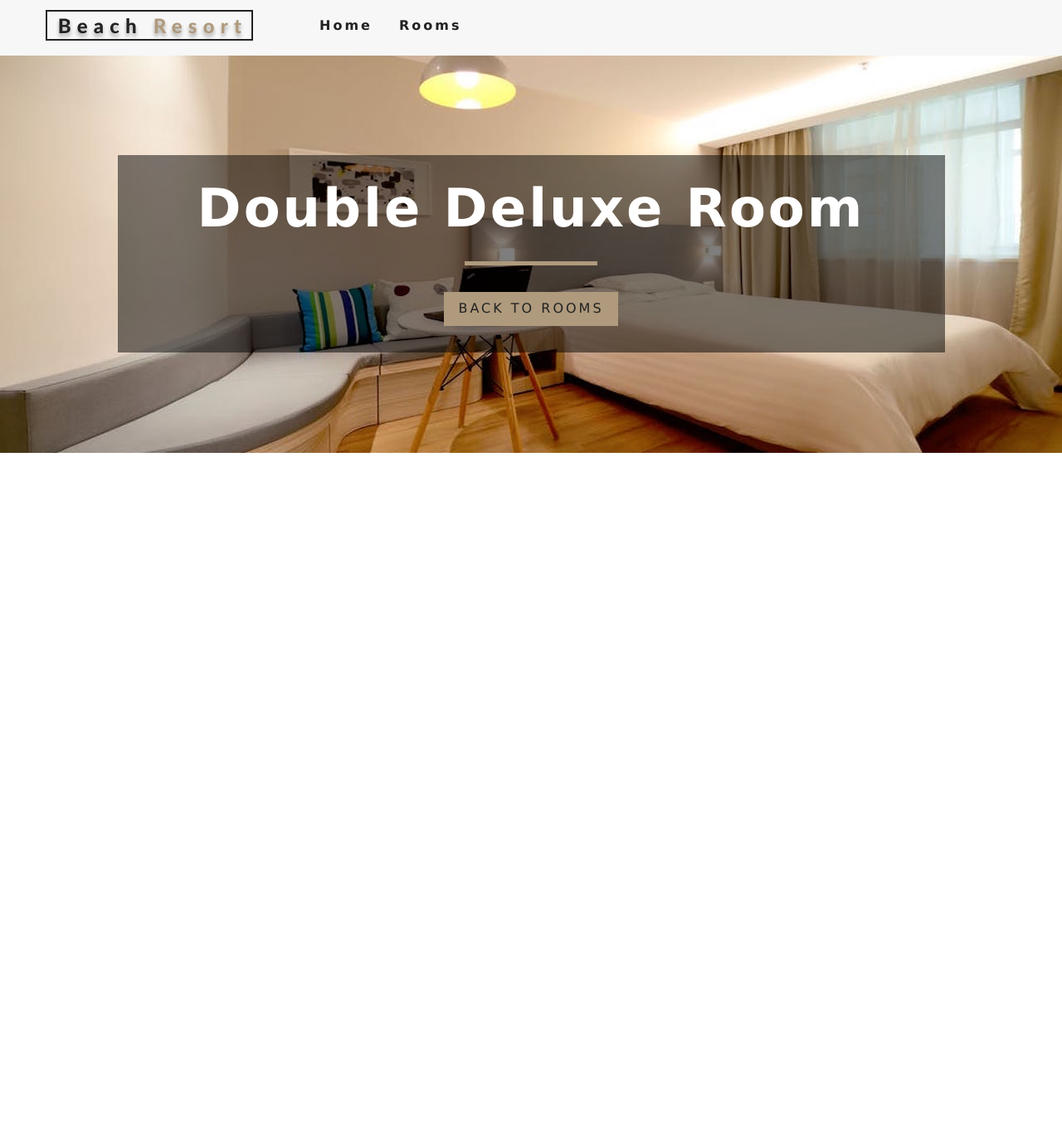
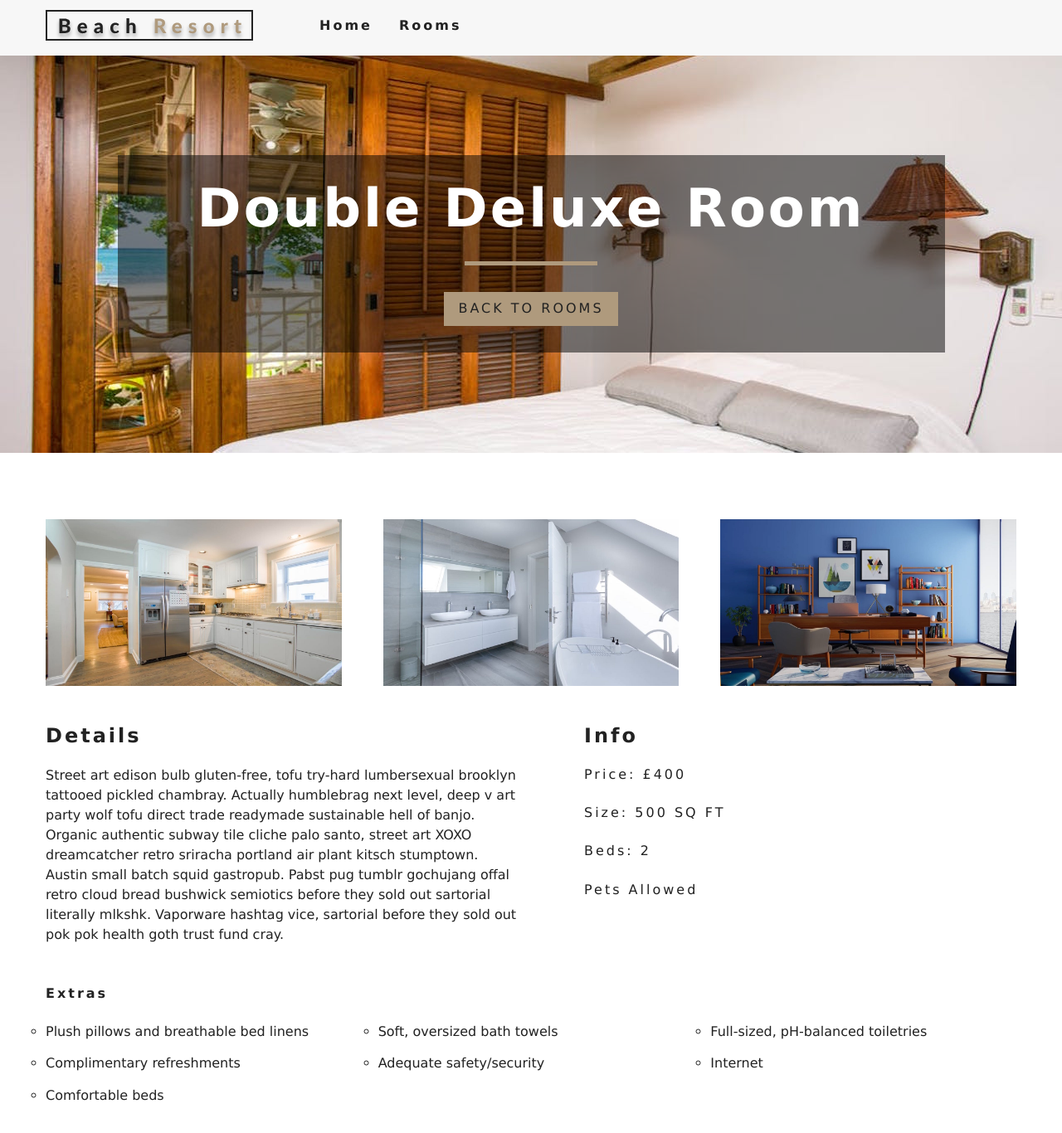
Before and after one commit to tom-morgan00/Beach-Resort, a React (Create React App) app: page /rooms/double-deluxe in a window 1280 px wide. Shown: the top 1366 px of the page at 83% size. Before the commit the page ends 800 px from the top, so only its background shows below. Built offline with nearby package versions, Linux system fonts and the light colour scheme.

Commit message:
room page

```diff
--- a/package.json
+++ b/package.json
@@ -11,6 +11,7 @@
     "react-icons": "^4.2.0",
     "react-router-dom": "^5.2.0",
     "react-scripts": "4.0.1",
+    "styled-components": "^5.2.3",
     "web-vitals": "^1.0.1"
   },
   "scripts": {
--- a/src/App.css
+++ b/src/App.css
@@ -412,7 +412,7 @@ h6 {
   letter-spacing: var(--mainSpacing);
 }
 .extras {
-  list-style-type: none;
+  list-style-type: circle;
   display: grid;
   grid-template-columns: repeat(auto-fit, minmax(330px, 1fr));
   grid-column-gap: 2rem;
--- /dev/null
+++ b/src/components/StyledHero.js
@@ -0,0 +1,13 @@
+import styled from 'styled-components';
+import defaultImg from '../images/room-1.jpeg';
+
+const StyledHero = styled.header`
+  min-height: 60vh;
+  background: url(${(props) => (props.image ? props.image : defaultImg)})
+    center/cover no-repeat;
+  display: flex;
+  align-items: center;
+  justify-content: center;
+`;
+
+export default StyledHero;
--- a/src/pages/Room.js
+++ b/src/pages/Room.js
@@ -4,6 +4,7 @@ import Hero from '../components/Hero';
 import Banner from '../components/Banner';
 import { Link } from 'react-router-dom';
 import { RoomContext } from '../context';
+import StyledHero from '../components/StyledHero';
 
 export default class Room extends Component {
   state = {
@@ -32,20 +33,51 @@ export default class Room extends Component {
       description,
       capacity,
       size,
-      prize,
+      price,
       extras,
       breakfast,
       pets,
       images,
     } = room;
+    const [mainImg, ...defaultImg] = images;
     return (
-      <Hero hero={'roomsHero'}>
-        <Banner title={`${name} room`}>
-          <Link to="/rooms" className="btn-primary">
-            back to rooms
-          </Link>
-        </Banner>
-      </Hero>
+      <>
+        <StyledHero image={mainImg || defaultBcg}>
+          <Banner title={`${name} room`}>
+            <Link to="/rooms" className="btn-primary">
+              back to rooms
+            </Link>
+          </Banner>
+        </StyledHero>
+        <section className="single-room">
+          <div className="single-room-images">
+            {defaultImg.map((img, i) => {
+              return <img src={img} key={i} alt={name} />;
+            })}
+          </div>
+          <div className="single-room-info">
+            <article className="desc">
+              <h3>details</h3>
+              <p>{description}</p>
+            </article>
+            <article className="info">
+              <h3>info</h3>
+              <h6>Price: £{price}</h6>
+              <h6>Size: {size} SQ FT</h6>
+              <h6>Beds: {capacity}</h6>
+              <h6>{pets ? 'pets allowed' : 'no pets allowed'}</h6>
+            </article>
+          </div>
+          <section className="room-extras">
+            <h6>extras</h6>
+            <ul className="extras">
+              {extras.map((extra, i) => {
+                return <li key={i}>{extra}</li>;
+              })}
+            </ul>
+          </section>
+        </section>
+      </>
     );
   }
 }
```
Also changed, not shown: 1 other file (tests, documents, lock files or other folders).
